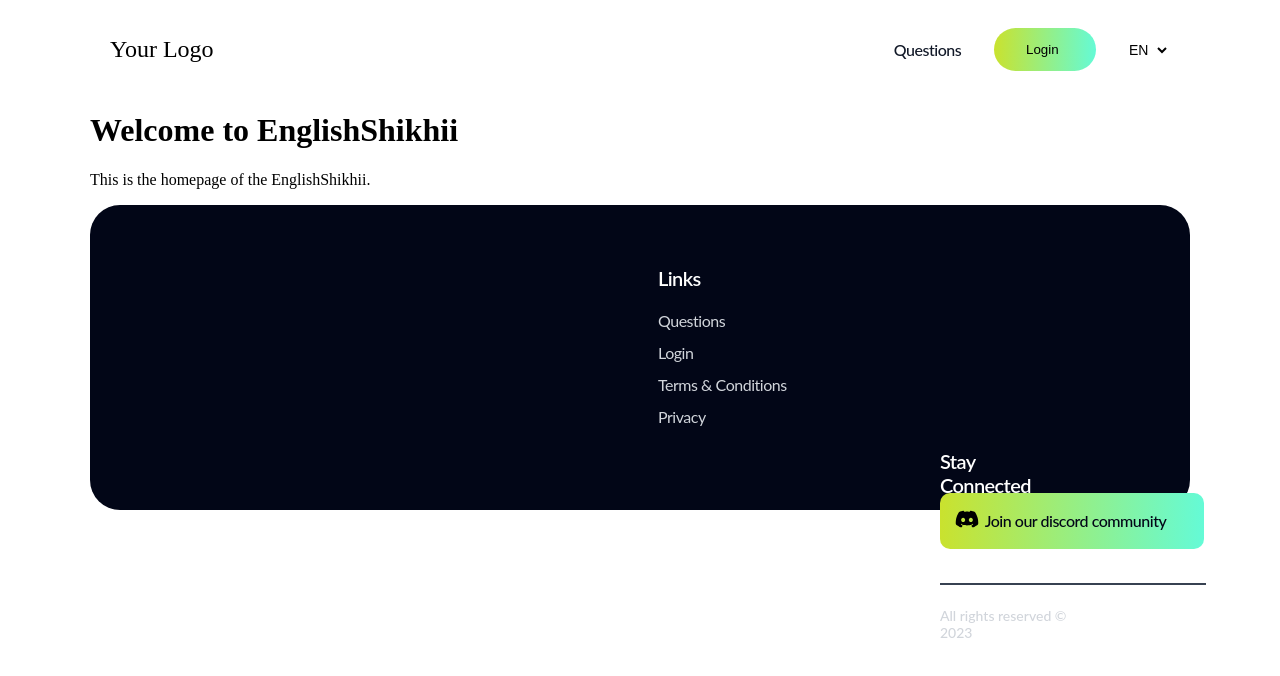
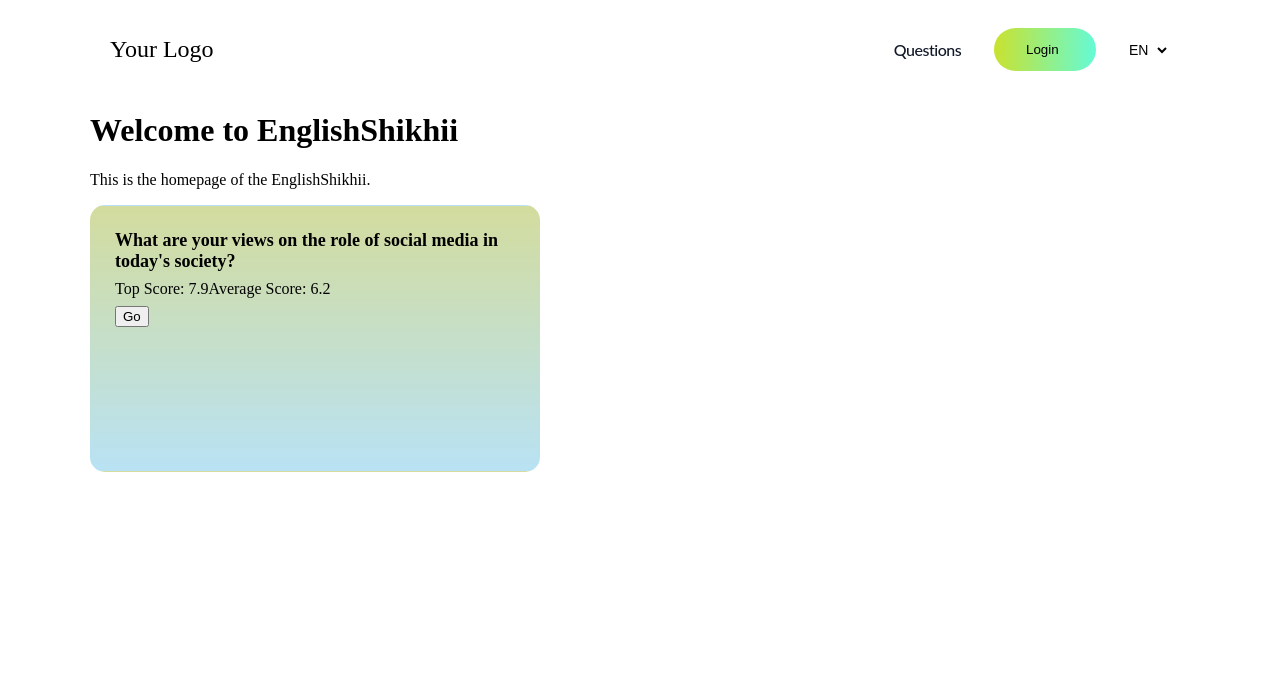
Before and after one commit to Tanmoy-SWE/EnglishShikhii-FrontEnd-Prototype-in-NextJS, a Next.js app in the folder englishshikhii_frontend/: page / in a window 1280 px wide. Shown: the top 676 px of the page. Built offline with nearby package versions, Linux system fonts and the light colour scheme.

Commit message:
Questions Components

```diff
--- /dev/null
+++ b/englishshikhii_frontend/components/Questions/questionCard.tsx
@@ -0,0 +1,26 @@
+import React from 'react';
+import styles from '../../src/styles/Questions/questionCard.module.css';
+
+type CardProps = {
+  question: string;
+  topScore: number;
+  averageScore: number;
+  onClickAnswer: () => void;
+};
+
+const Card: React.FC<CardProps> = () => {
+  return (
+    <div className={styles.card}>
+      <div className={styles.question}>What are your views on the role of social media in today's society?</div>
+      <div className={styles.scores}>
+        <div className={styles.topScore}>Top Score: 7.9</div>
+        <div className={styles.averageScore}>Average Score: 6.2</div>
+      </div>
+      <button className={styles.answerButton}>
+        Go
+      </button>
+    </div>
+  );
+};
+
+export default Card;
--- a/englishshikhii_frontend/src/app/page.tsx
+++ b/englishshikhii_frontend/src/app/page.tsx
@@ -2,6 +2,7 @@ import React from 'react';
 import styles from '../styles/styles.module.css';
 import Footer from '../../components/footer';
 import Header from '../../components/header';
+import QuestionCard from '../../components/Questions/questionCard'
 
 const Home = () => {
   return (
@@ -13,8 +14,10 @@ const Home = () => {
         <p>This is the homepage of the EnglishShikhii.</p>
       </main>
 
-
-     <Footer />
+    <QuestionCard question={''} topScore={0} averageScore={0} onClickAnswer={function (): void {
+        throw new Error('Function not implemented.');
+      } }/>
+     {/* <Footer /> */}
     </div>
   );
 };
--- /dev/null
+++ b/englishshikhii_frontend/src/styles/Questions/questionCard.module.css
@@ -0,0 +1,62 @@
+.card {
+  height: 217px;
+  width: 400px;
+  left: 0px;
+  top: 0px;
+  border-radius: 15px;
+  padding: 24px;
+
+  background: linear-gradient(180deg, rgba(140, 163, 0, 0.38) 0%, rgba(26, 160, 218, 0.31) 100%),
+  linear-gradient(0deg, #FFFFFF, #FFFFFF);
+
+  border: 1px solid;
+
+  border-image-source: linear-gradient(180deg, rgba(140, 163, 0, 0.38) 0%, rgba(26, 160, 218, 0.31) 100%);
+
+}
+
+.card.font {
+  height: 56px;
+  width: 352px;
+  left: 0px;
+  top: 0px;
+  border-radius: nullpx;
+  font-family: Lato;
+  font-size: 18px;
+  font-weight: 600;
+  line-height: 28px;
+  letter-spacing: 0em;
+  text-align: left;
+  background: rgba(17, 24, 39, 1);
+
+}
+
+.question {
+  font-size: 18px;
+  font-weight: bold;
+  margin-bottom: 8px;
+}
+
+.scores {
+  display: flex;
+  flex-direction: row;
+  margin-bottom: 8px;
+}
+
+.top-score,
+.average-score {
+  margin-right: 16px;
+}
+
+.answer-button {
+  background-color: #0080ff;
+  color: #ffffff;
+  border: none;
+  border-radius: 4px;
+  padding: 8px 16px;
+  cursor: pointer;
+}
+
+.answer-button:hover {
+  background-color: #0066cc;
+}
--- a/englishshikhii_frontend/src/styles/footer.module.css
+++ b/englishshikhii_frontend/src/styles/footer.module.css
@@ -44,10 +44,8 @@
 .questions{
     padding-left: 568px;
     width: 144px;
-
     font-family: 'Lato';
     font-style: normal;
-
     font-size: 16px;
     line-height: 0px;
     letter-spacing: -0.03em;
```
